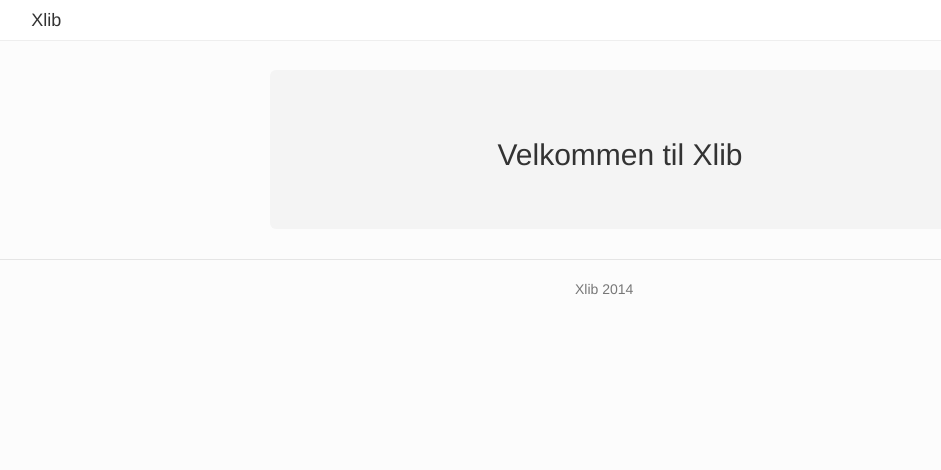
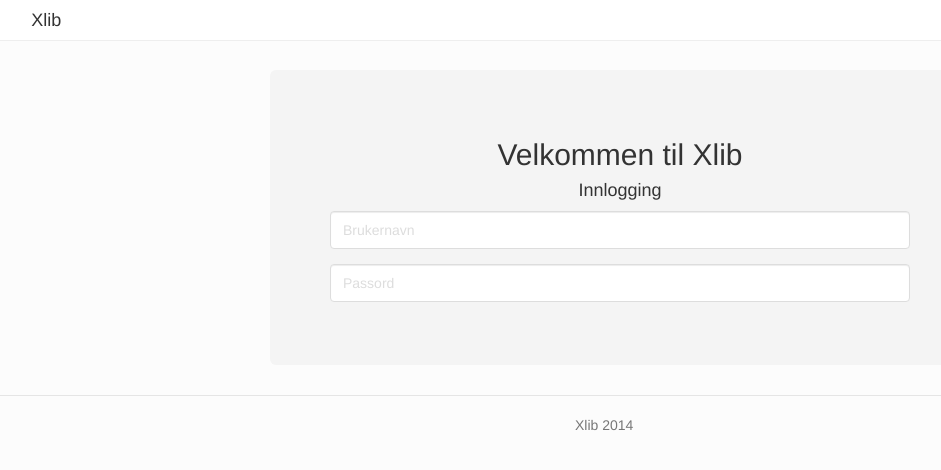
Before and after one commit to xlib-crew/xdev, a website: page app/index.html in a window 1280 px wide. Shown: the whole page, without its empty margins (35-976 px from the left). Drawn offline with Linux system fonts and the light colour scheme; files that its build step writes are made by us from their sources.

Commit message:
Login design  isn

```diff
--- a/app/views/main.html
+++ b/app/views/main.html
@@ -1,6 +1,14 @@
 <div class="jumbotron">
 <h2>Velkommen til Xlib</h2>
-    <h4></h4>
+    <h4>Innlogging</h4>
+ <div class="form-group">
+   <input class="form-control" id="Brukernavn" type="text" placeholder="Brukernavn">
+ </div>
+ <div class="form-group">
+   <input class="form-control" id="Passord" type="password" placeholder="Passord">
+ </div>
 </div>
 
+
+
 <!-- Dette er landing page/login; -->
```
Also changed, not shown: app/index.html (+1 -0 lines).
